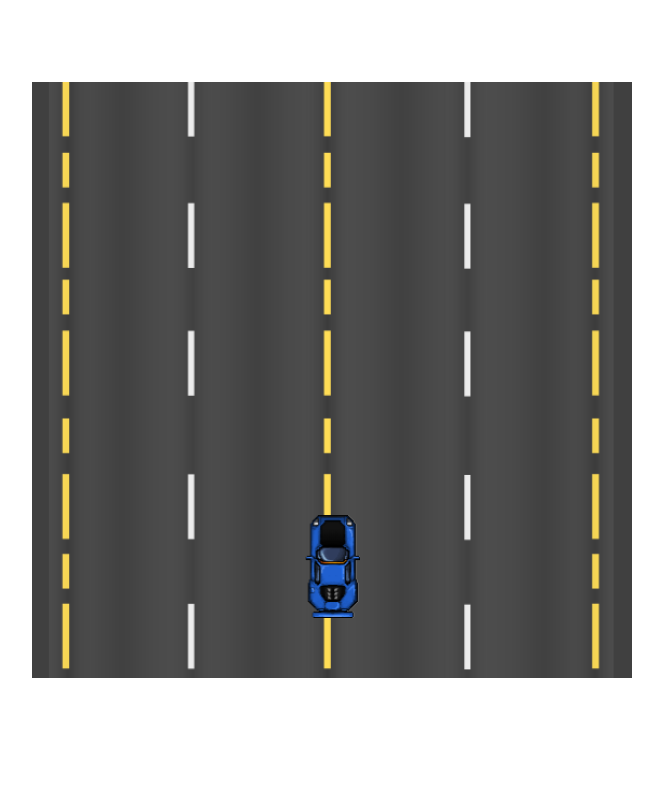
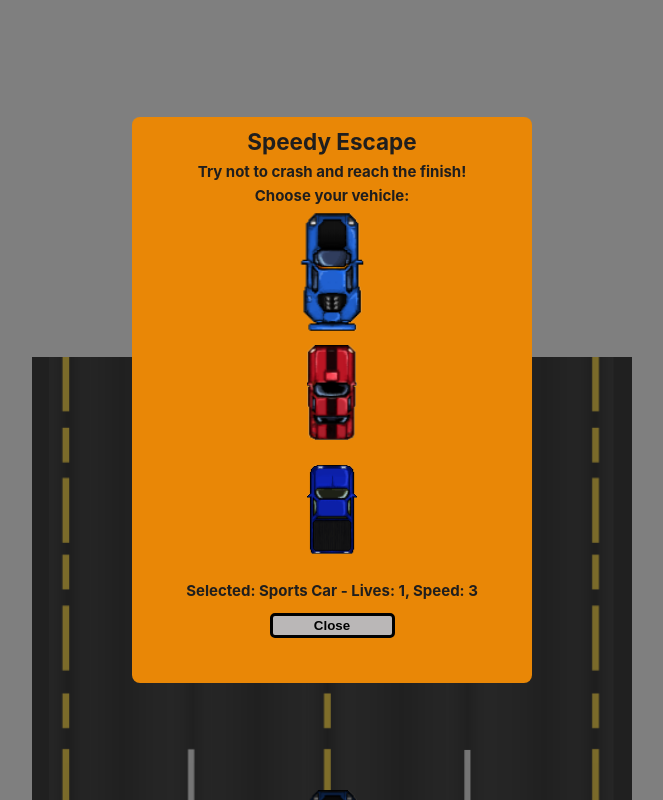
Before and after one commit to peter115342/webte1_final_PWA_Game, a Vue app: page / in a window 1280 px wide. Shown: the top 800 px of the page, without its empty margins (308-971 px from the left). Built offline with nearby package versions, Linux system fonts and the light colour scheme.

Commit message:
selecting vehicles now works

```diff
--- /dev/null
+++ b/public/cars.json
@@ -0,0 +1,22 @@
+{
+    "cars": [
+      {
+        "name" : "Sports Car",
+        "url" : "/images/car_sport.png",
+        "lives" : 1,
+        "speed" : 3
+      },
+      {
+        "name" : "Muscle Car",
+        "url" : "/images/car_muscle.png",
+        "lives" : 2,
+        "speed" : 2
+      },
+      {
+        "name" : "Pickup Truck",
+        "url" : "/images/car_truck.png",
+        "lives" : 3,
+        "speed" : 1
+      }
+    ]
+  }
--- a/src/App.vue
+++ b/src/App.vue
@@ -1,10 +1,12 @@
 <script setup>
 import GameRender from './components/GameRender.vue';
+import Modal from './components/Modal.vue';
 </script>
 
 <template>
   <div class="main-container">
     <GameRender />
+    <Modal :visible="isModalVisible" @close="closeModal" />
   </div>
 </template>
 
@@ -13,13 +15,30 @@ body {
   margin: 0;
   text-align: center;
 }
-.main-container{
+
+.main-container {
   margin: 0 auto;
   position: relative;
   width: 600px;
   height: 596px;
-margin-top: 50px;
+  margin-top: 325px;
 }
+</style>
 
-
-</style>
+<script>
+export default {
+  data() {
+    return {
+      isModalVisible: false,
+    };
+  },
+  mounted() {
+    this.isModalVisible = true;
+  },
+  methods: {
+    closeModal() {
+      this.isModalVisible = false;
+    },
+  },
+};
+</script>
--- a/src/components/GameRender.vue
+++ b/src/components/GameRender.vue
@@ -1,16 +1,29 @@
 <template>
     <div class="render" ref="renderWindow" @keydown="handleKeyDown" tabindex="0">
-      <img :style="{ left: `${imagePosition.x}px`, top: `${imagePosition.y}px`, width: `55px` }" src="/images/car_sport.png" alt="Car" />
+      <img
+        :style="{ left: `${imagePosition.x}px`, top: `${imagePosition.y}px`, width: `55px` }"
+        :src="selectedVehicleImage"
+        alt="Car"
+      />
     </div>
   </template>
 
   <script>
+  import { ref } from 'vue';
+  import { eventBus } from './utils/eventBus.js';
+
   export default {
     data() {
       return {
         imagePosition: { x: 0, y: 0 },
         moveStep: 3,
         imageWidth: 55,
+        vehicles: [],
+        selectedVehicle: "sports_car",
+        selectedVehicleSpeed: 3,
+        selectedVehicleImage: '/images/car_sport.png',
+        selectedVehicleLives: 1
+
       };
     },
     methods: {
@@ -27,23 +40,51 @@
         }
       },
       moveImage(deltaX, deltaY, renderWindowWidth) {
-        // Calculate the new x-coordinate
         const newX = this.imagePosition.x + deltaX;
 
         if (newX >= 0 && newX + this.imageWidth <= renderWindowWidth) {
           this.imagePosition.x = newX;
         }
       },
+      updateSelectedVehicle(vehicle) {
+        const selectedVehicle = this.vehicles.find((v) => v.value === vehicle);
+
+        if (selectedVehicle) {
+          this.selectedVehicle = selectedVehicle;
+          this.selectedVehicleImage = selectedVehicle.image;
+          this.selectedVehicleLives = selectedVehicle.lives;
+          this.selectedVehicleSpeed = selectedVehicle.speed;
+          console.log('Selected Vehicle:', this.selectedVehicle);
+        } else {
+          console.warn('Vehicle not found:', vehicle);
+        }
+      },
     },
     mounted() {
+      fetch('/cars.json')
+        .then((response) => response.json())
+        .then((data) => {
+          this.vehicles = data.cars.map((car) => ({
+            value: car.name.toLowerCase().replace(/\s/g, '_'),
+            image: car.url,
+            name: car.name,
+            lives: car.lives,
+            speed: car.speed,
+          }));
+        });
+
       this.imagePosition.x = (this.$refs.renderWindow.clientWidth - this.imageWidth) / 2;
       this.imagePosition.y = (this.$refs.renderWindow.clientHeight - this.imageWidth) / 1.25;
 
-      // Add event listener for keydown events on the document
+      eventBus.on('vehicle-selected', this.updateSelectedVehicle);
+
+      console.log('Updated Selected Vehicle from JSON:', this.selectedVehicle);
+
       document.addEventListener('keydown', this.handleKeyDown);
     },
     beforeDestroy() {
-      // Remove event listener when the component is destroyed
+      eventBus.off('vehicle-selected', this.updateSelectedVehicle);
+
       document.removeEventListener('keydown', this.handleKeyDown);
     },
   };
@@ -57,7 +98,7 @@
     background-size: cover;
     position: relative;
     margin: 0 auto;
-    animation: scrollBackground 5s linear infinite; /* Adjust the speed (5s) and direction here */
+    animation: scrollBackground 5s linear infinite;
   }
 
   @keyframes scrollBackground {
--- /dev/null
+++ b/src/components/Modal.vue
@@ -0,0 +1,148 @@
+<template>
+    <div class="modal-overlay" v-if="visible">
+      <div class="modal">
+        <div class="banner">
+          <h2 class="banner-text">Speedy Escape</h2>
+          <p>Try not to crash and reach the finish!</p>
+          <p>Choose your vehicle:</p>
+        </div>
+
+        <label v-for="vehicle in vehicles" :key="vehicle.value">
+          <input
+            type="radio"
+            v-model="selectedVehicle"
+            :value="vehicle.value"
+          />
+          <img
+            :src="vehicle.image"
+            :alt="vehicle.name"
+            :class="{ 'selected': selectedVehicle === vehicle.value }"
+          />
+        </label>
+
+        <p id="vehicle-details" v-if="selectedVehicle">
+          Selected: {{ getSelectedVehicleDetails() }}
+        </p>
+        <button class="close_button" @click="closeModalAndNotify">Close</button>
+      </div>
+    </div>
+  </template>
+
+  <script>
+  import { eventBus } from './utils/eventBus.js';
+  export default {
+    props: {
+      visible: Boolean,
+    },
+    data() {
+      return {
+        selectedVehicle: 'sports_car',
+        vehicles: [],
+      };
+    },
+    mounted() {
+      // Fetch the JSON data
+      fetch('/cars.json')
+        .then((response) => response.json())
+        .then((data) => {
+          this.vehicles = data.cars.map((car) => ({
+            value: car.name.toLowerCase().replace(/\s/g, '_'),
+            image: car.url,
+            name: car.name,
+            lives: car.lives,
+            speed: car.speed,
+          }));
+        });
+    },
+    methods: {
+      closeModalAndNotify() {
+        this.$emit('close', this.selectedVehicle);
+// In the component that updates the selected vehicle (modal component)
+eventBus.emit('vehicle-selected', this.selectedVehicle);
+      },
+      getSelectedVehicleDetails() {
+        const selectedVehicle = this.vehicles.find(
+          (vehicle) => vehicle.value === this.selectedVehicle
+        );
+        return selectedVehicle
+          ? `${selectedVehicle.name} - Lives: ${selectedVehicle.lives}, Speed: ${selectedVehicle.speed}`
+          : '';
+      },
+    },
+  };
+
+
+  </script>
+
+  <style scoped>
+  .modal-overlay {
+    position: fixed;
+    top: 0;
+    left: 0;
+    width: 100%;
+    height: 100%;
+    background: rgba(0, 0, 0, 0.5);
+    display: flex;
+    justify-content: center;
+    align-items: center;
+  }
+  p {
+    font-weight: bolder;
+    color: rgb(31, 30, 30);
+  }
+  h2 {
+    font-weight: bolder;
+    color: rgb(31, 30, 30);
+  }
+  .modal {
+    background: rgb(233, 135, 6);
+    padding: 45px;
+    padding-top: 7px;
+    border-radius: 8px;
+    width: 400px;
+  }
+  label {
+    display: flex;
+    flex-direction: column;
+    align-items: center;
+    margin-bottom: 25px;
+  }
+  img {
+    width: 50px;
+    height: auto;
+    transition: transform 0.2s;
+  }
+  input[type="radio"] {
+    display: none;
+  }
+  .close_button {
+    margin-top: 10px;
+    width: 125px;
+    height: 25px;
+    border-radius: 5px;
+    text-align: center;
+    align-self: center;
+    display: block;
+    margin-left: auto;
+    margin-right: auto;
+    background-color: rgb(186, 183, 183);
+    font-weight: bolder;
+    border: 3px solid black;
+  }
+  .selected {
+    transform: scale(1.25);
+  }
+  .banner {
+    text-align: center;
+    position: relative;
+    margin-bottom: 17px;
+    margin-top: 0px;
+  }
+  .banner-text {
+    margin-top: 0px;
+  }
+  #vehicle-details{
+    text-align: center;
+  }
+
+  </style>
--- /dev/null
+++ b/src/components/utils/eventBus.js
@@ -0,0 +1,22 @@
+// eventBus.js
+
+import { ref } from 'vue';
+
+// Create a ref to hold the selected vehicle
+export const selectedVehicle = ref(null);
+
+// Create an event bus
+export const eventBus = {
+  emit(event, data) {
+    selectedVehicle.value = data; // Update the selected vehicle
+    document.dispatchEvent(new CustomEvent(event, { detail: data }));
+  },
+  on(event, callback) {
+    document.addEventListener(event, (e) => {
+      callback(e.detail);
+    });
+  },
+  off(event, callback) {
+    document.removeEventListener(event, callback);
+  },
+};
```
Lines whose indentation alone changed are shown as unchanged.
